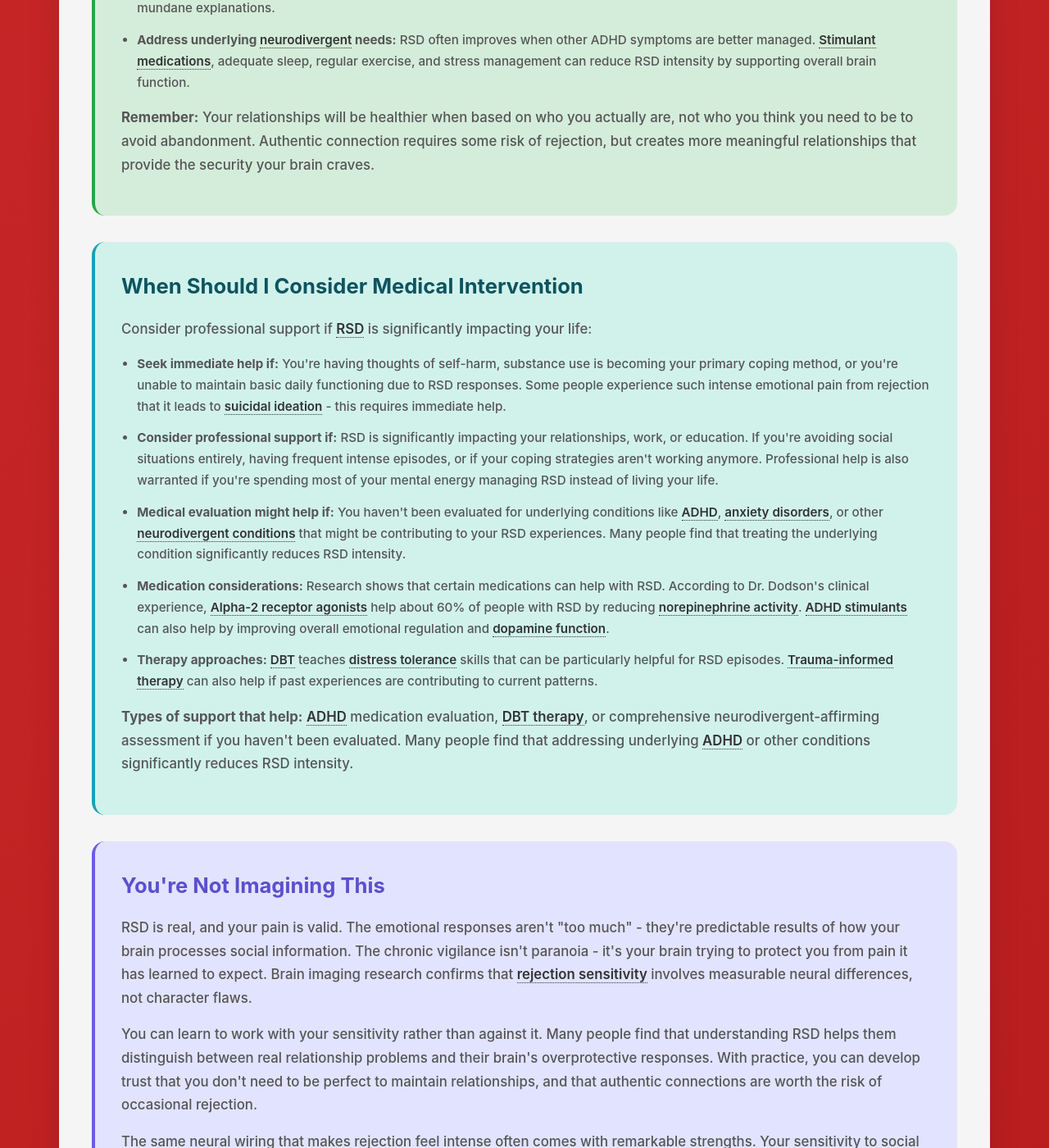
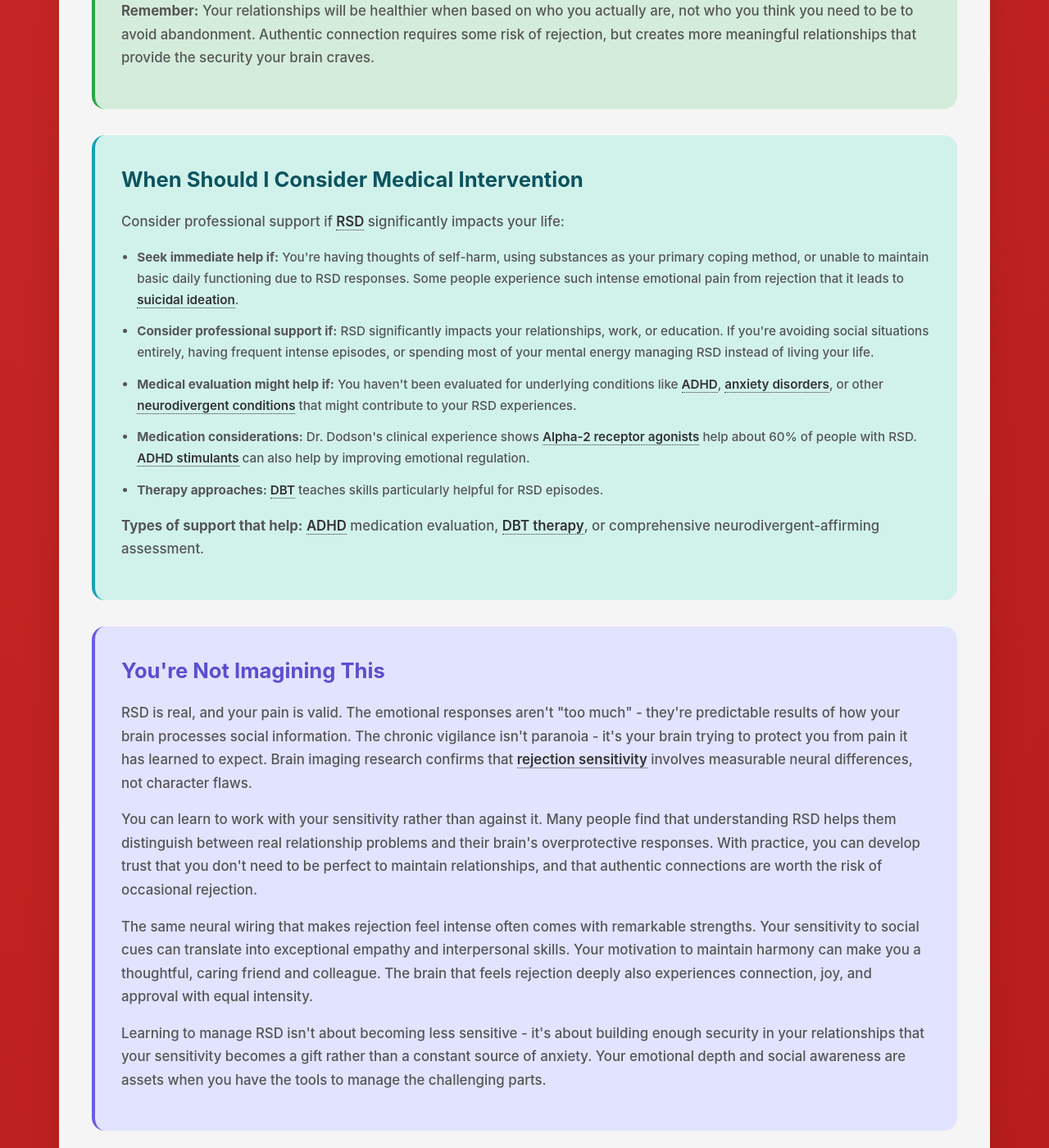
Before and after one commit to neurodivergent-survival-guide/neurodivergent-survival-guide, a Jekyll site: the page built from struggles/rejection-sensitive-dysphoria.html, in a window 1280 px wide and 1400 px high, scrolled down 3697 px. Shown: the whole window at 82% size. Built offline with Jekyll 4.4.1, drawn with Linux system fonts in a browser that asks for light colours; some of the changed text lies outside the part shown.

Commit message:
Update rejection-sensitive-dysphoria.html

```diff
--- a/struggles/rejection-sensitive-dysphoria.html
+++ b/struggles/rejection-sensitive-dysphoria.html
@@ -42,11 +42,9 @@
         <h2 id="why-this-happens">Why This Might Be Happening</h2>
         <p><a class="jargon">RSD<span class="tooltip">Rejection Sensitive Dysphoria - extreme emotional sensitivity to rejection or criticism</span></a> appears to be linked to differences in how <a class="jargon">neurodivergent<span class="tooltip">Having a brain that functions differently from what's considered typical, including conditions like ADHD, autism, and others</span></a> brains process <a class="jargon">dopamine<span class="tooltip">A neurotransmitter involved in motivation, reward, and emotional regulation</span></a> and handle emotional regulation. It's particularly common in people with <a class="jargon">ADHD<span class="tooltip">Attention Deficit Hyperactivity Disorder - a neurodevelopmental condition affecting attention, impulse control, and activity levels</span></a>, though it can occur with other conditions too.</p>
 
-            <p>This neurological difference starts with your brain's basic wiring. Your brain might be hypervigilant for social threats - an evolutionary advantage that helped our ancestors survive in groups, but becomes challenging in modern social situations. The same <a class="jargon">executive function<span class="tooltip">Mental skills including working memory, flexible thinking, and self-control</span></a> challenges that affect other areas of life can also impact how you process and respond to social information.</p>
+        <p>The same <a class="jargon">executive function<span class="tooltip">Mental skills including working memory, flexible thinking, and self-control</span></a> challenges that affect other areas of life can also impact how you process and respond to social information. The <a class="jargon">dopamine dysregulation<span class="tooltip">Imbalanced dopamine activity that affects emotional stability and social reward processing</span></a> common in <a class="jargon">ADHD<span class="tooltip">Attention Deficit Hyperactivity Disorder - a neurodevelopmental condition affecting attention, impulse control, and activity levels</span></a> means that social approval provides less reward while social rejection feels more punishing. Your brain becomes desperate to avoid even mild rejections because they feel very painful without the normal <a class="jargon">dopamine buffer<span class="tooltip">The neurochemical cushion that helps most people handle social disappointment without intense pain</span></a>.</p>
 
-            <p>The neurochemical piece creates what researchers call a perfect storm. The <a class="jargon">dopamine dysregulation<span class="tooltip">Imbalanced dopamine activity that affects emotional stability and social reward processing</span></a> common in <a class="jargon">ADHD<span class="tooltip">Attention Deficit Hyperactivity Disorder - a neurodevelopmental condition affecting attention, impulse control, and activity levels</span></a> means that when <a class="jargon">dopamine levels<span class="tooltip">Amounts of the neurotransmitter that helps regulate reward, motivation, and emotional balance</span></a> are lower than typical, social approval provides less reward while social rejection feels more punishing. Your brain becomes desperate to avoid even mild rejections because they feel very painful without the normal <a class="jargon">dopamine buffer<span class="tooltip">The neurochemical cushion that helps most people handle social disappointment without intense pain</span></a>.</p>
-
-            <p>Your coping strategies develop logically from this. The chronic people-pleasing often develops as a protective strategy. If rejection feels very painful, it makes logical sense that your brain would try to prevent it by making you as agreeable and accommodating as possible. But this creates its own exhaustion and often leads to relationships based on who you think you need to be, not who you actually are.</p>
+        <p>Your coping strategies develop logically from this. The chronic <a class="jargon">people-pleasing<span class="tooltip">Automatically prioritizing others' comfort over your own needs to avoid potential conflict or rejection</span></a> often develops as a protective strategy. If rejection feels very painful, it makes logical sense that your brain would try to prevent it by making you as agreeable and accommodating as possible. But this creates its own exhaustion and often leads to relationships based on who you think you need to be, not who you actually are.</p>
 
         <p>The cycle becomes self-reinforcing because <a class="jargon">emotional dysregulation<span class="tooltip">Difficulty managing the intensity and duration of emotional responses</span></a> in ADHD means that when rejection does occur, your brain has fewer resources to process and recover from it quickly. The same <a class="jargon">impulse control<span class="tooltip">The ability to pause and think before reacting emotionally or behaviorally</span></a> challenges that affect other areas can make you react immediately and intensely to perceived rejection without the ability to pause and assess whether your interpretation is accurate.</p>
 
@@ -55,9 +53,9 @@
         <div class="learn-more" onclick="toggleLearnMore(this)">
             <h3>Learn More: The Neuroscience Behind RSD ↓</h3>
             <div class="learn-more-content">
-                    <p>Dr. William Dodson's clinical research suggests that approximately 99% of people with ADHD experience some degree of RSD, with about one-third considering it their most challenging ADHD symptom. This isn't a coincidence or learned behavior - brain imaging shows structural differences in <a class="jargon">emotion regulation circuits<span class="tooltip">Neural pathways connecting the prefrontal cortex and amygdala that control emotional responses</span></a> that make rejection feel disproportionately threatening to the <a class="jargon">ADHD brain<span class="tooltip">Neurological differences in dopamine processing, attention regulation, and emotional control found in ADHD</span></a>.</p>
+                <p>Dr. William Dodson's research suggests 99% of people with ADHD experience some RSD. Brain imaging shows structural differences in <a class="jargon">emotion regulation circuits<span class="tooltip">Neural pathways connecting the prefrontal cortex and amygdala that control emotional responses</span></a> that make rejection feel disproportionately threatening to the <a class="jargon">ADHD brain<span class="tooltip">Neurological differences in dopamine processing, attention regulation, and emotional control found in ADHD</span></a>.</p>
 
-                    <p>Studies using <a class="jargon">emotional Stroop tasks<span class="tooltip">Research tests that measure how emotional content interferes with cognitive processing</span></a> show that rejection-sensitive people literally cannot focus as well when social threat cues are present. Their brains prioritize scanning for rejection over completing other tasks, which helps explain why social situations can feel so mentally exhausting. The <a class="jargon">hypervigilance<span class="tooltip">Constantly scanning your environment for potential threats or signs of rejection</span></a> isn't paranoia - it's a measurable cognitive difference in how attention gets allocated during social stress.</p>
+                <p>Studies show rejection-sensitive people literally cannot focus as well when social threat cues are present. Their brains prioritize scanning for rejection over other tasks, explaining why social situations feel mentally exhausting.</p>
             </div>
         </div>
     </div>
@@ -105,22 +103,22 @@
 
     <div class="medical-section">
         <h2 id="medical-intervention">When Should I Consider Medical Intervention</h2>
-        <p>Consider professional support if <a class="jargon">RSD<span class="tooltip">Rejection Sensitive Dysphoria - extreme emotional sensitivity to rejection or criticism</span></a> is significantly impacting your life:</p>
+        <p>Consider professional support if <a class="jargon">RSD<span class="tooltip">Rejection Sensitive Dysphoria - extreme emotional sensitivity to rejection or criticism</span></a> significantly impacts your life:</p>
 
         <ul>
-            <li><strong>Seek immediate help if:</strong> You're having thoughts of self-harm, substance use is becoming your primary coping method, or you're unable to maintain basic daily functioning due to RSD responses. Some people experience such intense emotional pain from rejection that it leads to <a class="jargon">suicidal ideation<span class="tooltip">Thoughts about ending your life, which require immediate professional intervention</span></a> - this requires immediate help.</li>
+            <li><strong>Seek immediate help if:</strong> You're having thoughts of self-harm, using substances as your primary coping method, or unable to maintain basic daily functioning due to RSD responses. Some people experience such intense emotional pain from rejection that it leads to <a class="jargon">suicidal ideation<span class="tooltip">Thoughts about ending your life, which require immediate professional intervention</span></a>.</li>
 
-            <li><strong>Consider professional support if:</strong> RSD is significantly impacting your relationships, work, or education. If you're avoiding social situations entirely, having frequent intense episodes, or if your coping strategies aren't working anymore. Professional help is also warranted if you're spending most of your mental energy managing RSD instead of living your life.</li>
+            <li><strong>Consider professional support if:</strong> RSD significantly impacts your relationships, work, or education. If you're avoiding social situations entirely, having frequent intense episodes, or spending most of your mental energy managing RSD instead of living your life.</li>
 
-            <li><strong>Medical evaluation might help if:</strong> You haven't been evaluated for underlying conditions like <a class="jargon">ADHD<span class="tooltip">Attention Deficit Hyperactivity Disorder - often includes emotional dysregulation as a core feature</span></a>, <a class="jargon">anxiety disorders<span class="tooltip">Mental health conditions involving excessive worry, fear, or avoidance</span></a>, or other <a class="jargon">neurodivergent conditions<span class="tooltip">Brain differences like autism, ADHD, or other neurological variations</span></a> that might be contributing to your RSD experiences. Many people find that treating the underlying condition significantly reduces RSD intensity.</li>
+            <li><strong>Medical evaluation might help if:</strong> You haven't been evaluated for underlying conditions like <a class="jargon">ADHD<span class="tooltip">Attention Deficit Hyperactivity Disorder - often includes emotional dysregulation as a core feature</span></a>, <a class="jargon">anxiety disorders<span class="tooltip">Mental health conditions involving excessive worry, fear, or avoidance</span></a>, or other <a class="jargon">neurodivergent conditions<span class="tooltip">Brain differences like autism, ADHD, or other neurological variations</span></a> that might contribute to your RSD experiences.</li>
 
-            <li><strong>Medication considerations:</strong> Research shows that certain medications can help with RSD. According to Dr. Dodson's clinical experience, <a class="jargon">Alpha-2 receptor agonists<span class="tooltip">Blood pressure medications that can help with emotional regulation</span></a> help about 60% of people with RSD by reducing <a class="jargon">norepinephrine activity<span class="tooltip">Brain chemical activity that contributes to emotional arousal and threat detection</span></a>. <a class="jargon">ADHD stimulants<span class="tooltip">Medications that increase dopamine and norepinephrine to improve ADHD symptoms</span></a> can also help by improving overall emotional regulation and <a class="jargon">dopamine function<span class="tooltip">The brain's reward and motivation system that affects how we process social feedback</span></a>.</li>
+            <li><strong>Medication considerations:</strong> Dr. Dodson's clinical experience shows <a class="jargon">Alpha-2 receptor agonists<span class="tooltip">Blood pressure medications that can help with emotional regulation</span></a> help about 60% of people with RSD. <a class="jargon">ADHD stimulants<span class="tooltip">Medications that increase dopamine and norepinephrine to improve ADHD symptoms</span></a> can also help by improving emotional regulation.</li>
 
-            <li><strong>Therapy approaches:</strong> <a class="jargon">DBT<span class="tooltip">Dialectical Behavior Therapy - therapy skills for managing intense emotions and improving relationships</span></a> teaches <a class="jargon">distress tolerance<span class="tooltip">Skills for surviving emotional crises without making them worse</span></a> skills that can be particularly helpful for RSD episodes. <a class="jargon">Trauma-informed therapy<span class="tooltip">Therapy approaches that understand how past experiences of rejection or criticism contribute to current RSD</span></a> can also help if past experiences are contributing to current patterns.</li>
+            <li><strong>Therapy approaches:</strong> <a class="jargon">DBT<span class="tooltip">Dialectical Behavior Therapy - therapy skills for managing intense emotions and improving relationships</span></a> teaches skills particularly helpful for RSD episodes.</li>
         </ul>
 
         <div class="highlight-box">
-            <p><strong>Types of support that help:</strong> <a class="jargon">ADHD<span class="tooltip">Attention Deficit Hyperactivity Disorder - often includes emotional dysregulation as a core feature</span></a> medication evaluation, <a class="jargon">DBT therapy<span class="tooltip">Dialectical Behavior Therapy - teaches specific skills for managing intense emotions and improving relationships</span></a>, or comprehensive neurodivergent-affirming assessment if you haven't been evaluated. Many people find that addressing underlying <a class="jargon">ADHD<span class="tooltip">Attention Deficit Hyperactivity Disorder - often includes emotional dysregulation as a core feature</span></a> or other conditions significantly reduces RSD intensity.</p>
+            <p><strong>Types of support that help:</strong> <a class="jargon">ADHD<span class="tooltip">Attention Deficit Hyperactivity Disorder - often includes emotional dysregulation as a core feature</span></a> medication evaluation, <a class="jargon">DBT therapy<span class="tooltip">Dialectical Behavior Therapy - teaches specific skills for managing intense emotions and improving relationships</span></a>, or comprehensive neurodivergent-affirming assessment.</p>
         </div>
     </div>
 
```
Lines whose indentation alone changed are shown as unchanged.
